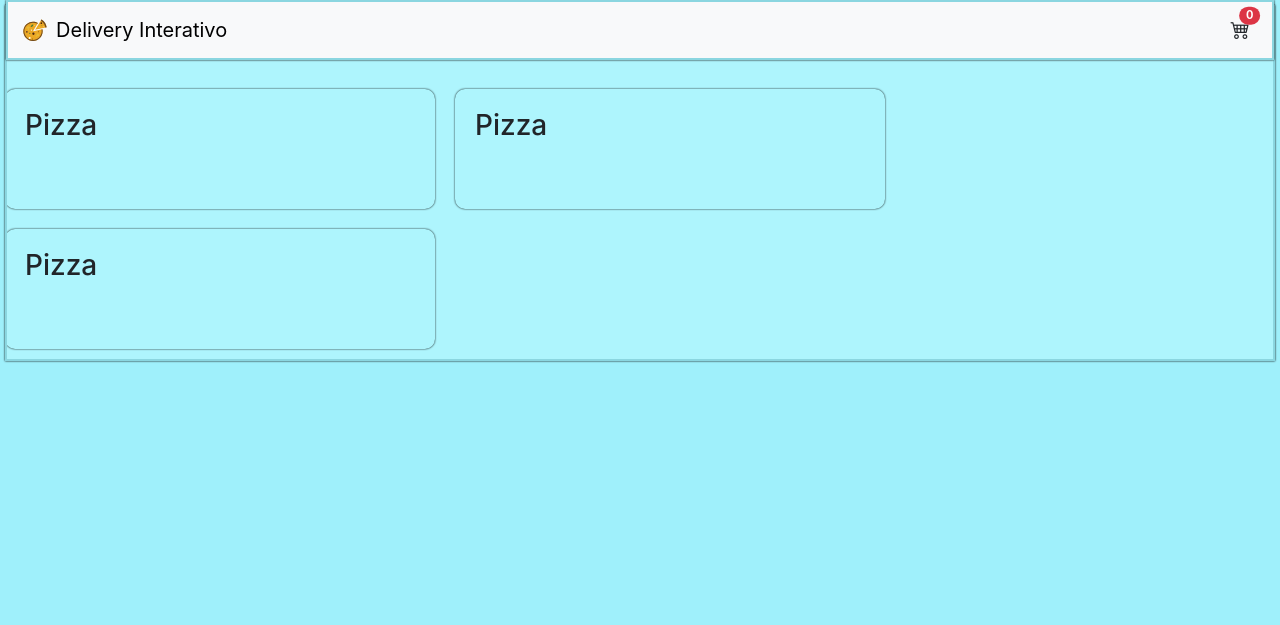
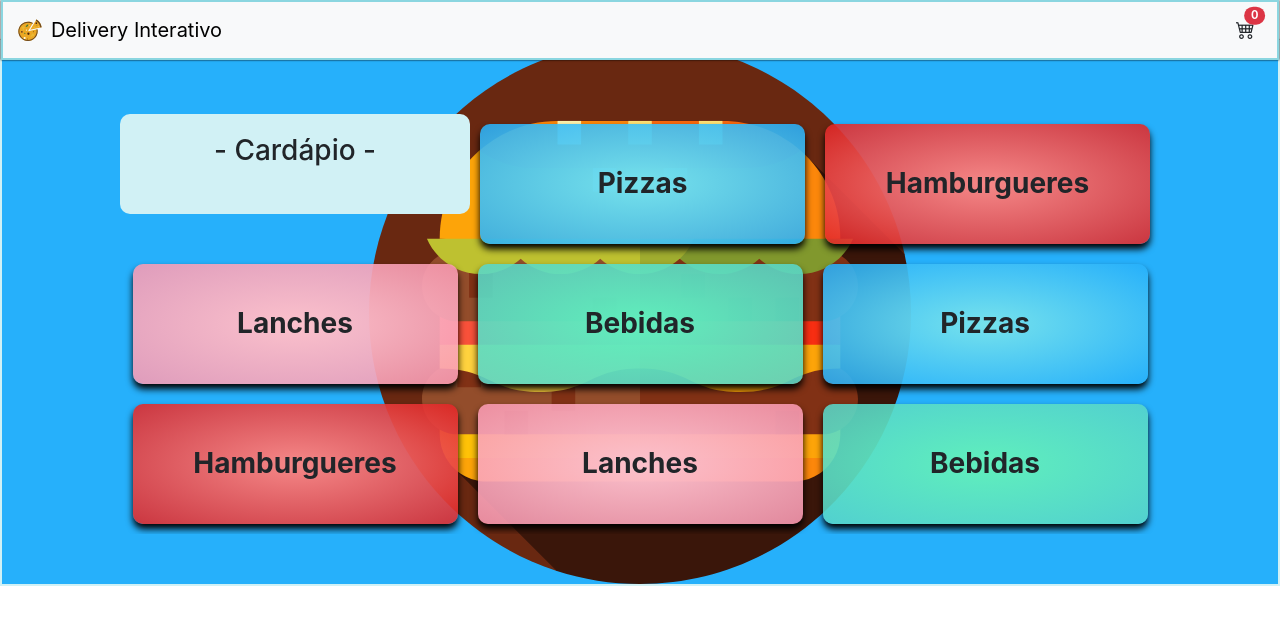
Before and after one commit to DiogenesDv/delivery, a PHP site: page / in a window 1280 px wide. Shown: the top 625 px of the page. Run offline with PHP 8.4, Linux system fonts and the light colour scheme.

Commit message:
Layout 90%

```diff
--- a/css/style.css
+++ b/css/style.css
@@ -8,13 +8,13 @@
     padding-right: 10px;
 }
 body{
-    background-color: #9ff0fb;
+    background-color: #ffffff;
     font-family: -apple-system, BlinkMacSystemFont, "Segoe UI", Roboto, Helvetica,
     Arial, sans-serif, "Apple Color Emoji", "Segoe UI Emoji", "Segoe UI Symbol";
 }
 
 .header_top{
-    width: 99%;
+    width: 99.8%;
     margin-left: auto;
     margin-right: auto;
     border: 2px solid #8bd6e0;
@@ -22,15 +22,21 @@ body{
 }
 
 .main_container{
-    margin: 5px;
-    border: 2px solid #8bd6e0;
-    background-color: #bdf8ff7c;
+    margin-top: 40px;
+    padding-bottom: 50px;
+    border: 2px solid #d1f1f5;
+    background-color:  #26b0fb;
+    background-image: url(../img/burger-svgrepo-com.svg);
+    background-position: center;
+    background-repeat: no-repeat;
+    background-size: auto;
     box-shadow:0px 0px 2px 0px black;
     padding-top: 2px;
 }
 
 .cards_{
     margin-top: 70px;
+    justify-content: center;
 }
 
 .card_{
@@ -38,11 +44,72 @@ body{
 	padding:20px;
 	height:120px;
 	border-radius:10px;
-	box-shadow: 0px 0px 2px 0px #000000;
+	box-shadow: 0px 5px 7px 0px #000000;
 	transition: all 0.2s;
 }
 
 .card_:hover{
-    box-shadow: 0px 0px 5px 0px rgba(0, 0, 0, 0.4);
+    box-shadow: 0px 0px 1px 0px #00000066;
+    border-left: 1px solid #ffffff66;
+    border-right: 1px solid #ffffff66;
+    border-bottom: 1px solid #ffffff66;
+    border-top: none;
+    color: #f4f4f4;
     transform: scale(1.01);
+    cursor: pointer;
 }
+.menu-title_{
+    background-color: #d1f1f5;
+    display: flex;
+    width: 350px;
+    justify-content: center;
+    margin-bottom: 40px;
+    padding: 20px;
+    border-radius: 10px;
+}
+.card-title_{
+    grid-row: 2/4;
+    font-weight: 700;
+    position: relative;
+    text-align: center;
+    top: 50%;
+    transform: translateY(-50%);
+}
+
+/* CARD BACKGROUNDS */
+
+.azul_ {
+    background: radial-gradient(#76e2ec, #26b0fbde);
+  }
+
+  .rosa_ {
+    background: radial-gradient(#fbc1cc, #fa99b2de);
+  }
+
+  .azul-escuro_ {
+    background: radial-gradient(#76b1fe, #b69efede);
+  }
+
+  .verde_ {
+    background: radial-gradient(#60efbc, #58d5c9de);
+  }
+
+  .roxo_ {
+    background: radial-gradient(#f588d8, #c0a3e5de);
+  }
+
+  .vermelho_ {
+    background: radial-gradient(#f58888, #e32424de);
+  }
+
+  /* ****************************************************** */
+  @media(max-width:768px){
+    .card_{
+        padding: 5px;
+        min-height: 70px;
+    }
+
+    .card-title_{
+        font-size: 20px;
+    }
+  }
--- a/index.php
+++ b/index.php
@@ -41,21 +41,51 @@
         </header>
 
         <section class="row cards_">
-            <div class="col-md-4 col-5 card_">
-                <h3>
-                    Pizza
+            <div class="menu-title_">
+                <h3>- Cardápio -</h3>
+            </div>
+
+            <div class="col-md-3 col-5 card_ azul_">
+                <h3 class="card-title_">
+                    Pizzas
                 </h3>
             </div>
-            <div class="col-md-4 col-5 card_">
-                <h3>
-                    Pizza
+            <div class="col-md-3 col-5 card_ vermelho_ ">
+                <h3 class="card-title_">
+                    Hamburgueres
                 </h3>
             </div>
-            <div class="col-md-4 col-5 card_">
-                <h3>
-                    Pizza
+            <div class="col-md-3 col-5 card_ rosa_">
+                <h3 class="card-title_">
+                    Lanches
                 </h3>
             </div>
+            <div class="col-md-3 col-5 card_ verde_ ">
+                <h3 class="card-title_">
+                    Bebidas
+                </h3>
+            </div>
+            <div class="col-md-3 col-5 card_ azul_">
+                <h3 class="card-title_">
+                    Pizzas
+                </h3>
+            </div>
+            <div class="col-md-3 col-5 card_ vermelho_ ">
+                <h3 class="card-title_">
+                    Hamburgueres
+                </h3>
+            </div>
+            <div class="col-md-3 col-5 card_ rosa_">
+                <h3 class="card-title_">
+                    Lanches
+                </h3>
+            </div>
+            <div class="col-md-3 col-5 card_ verde_ ">
+                <h3 class="card-title_">
+                    Bebidas
+                </h3>
+            </div>
+
         </section>
 
     </main>
```
Also changed, not shown: img/burger-svgrepo-com.svg (added).
